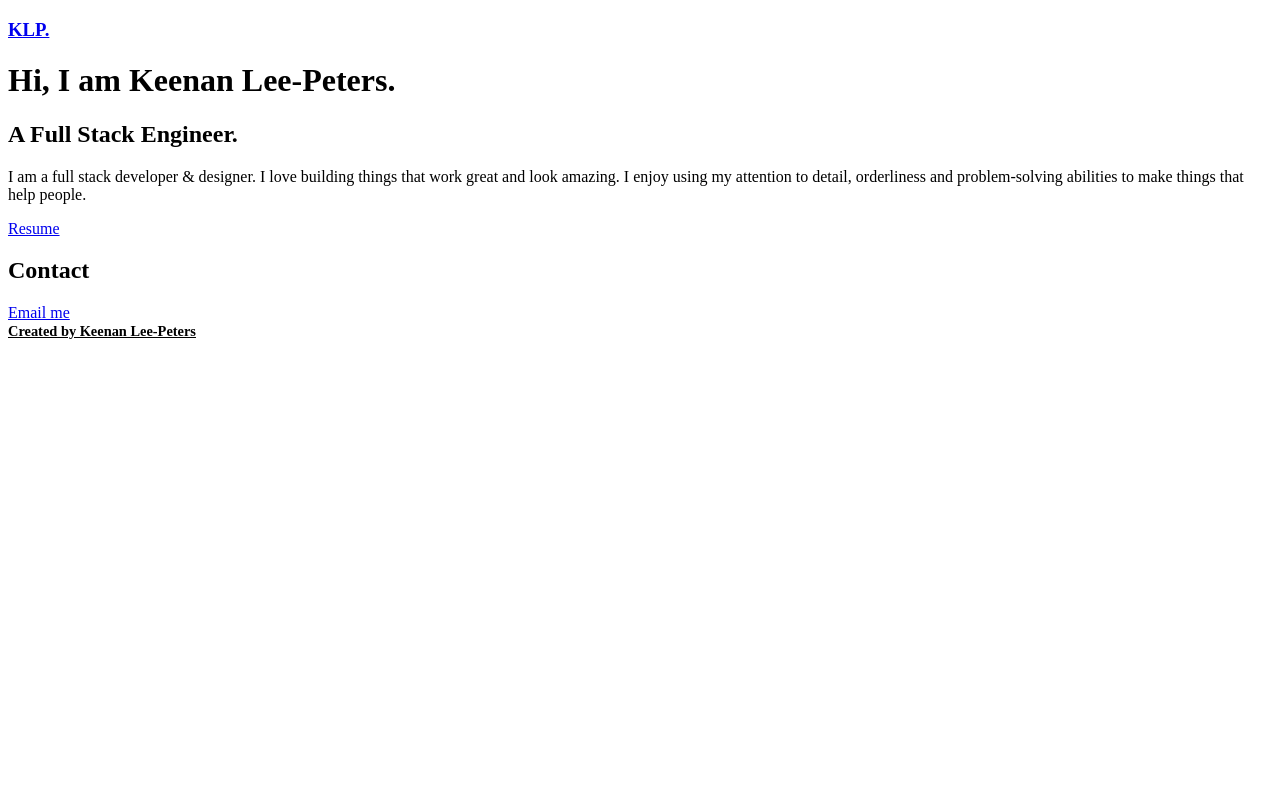
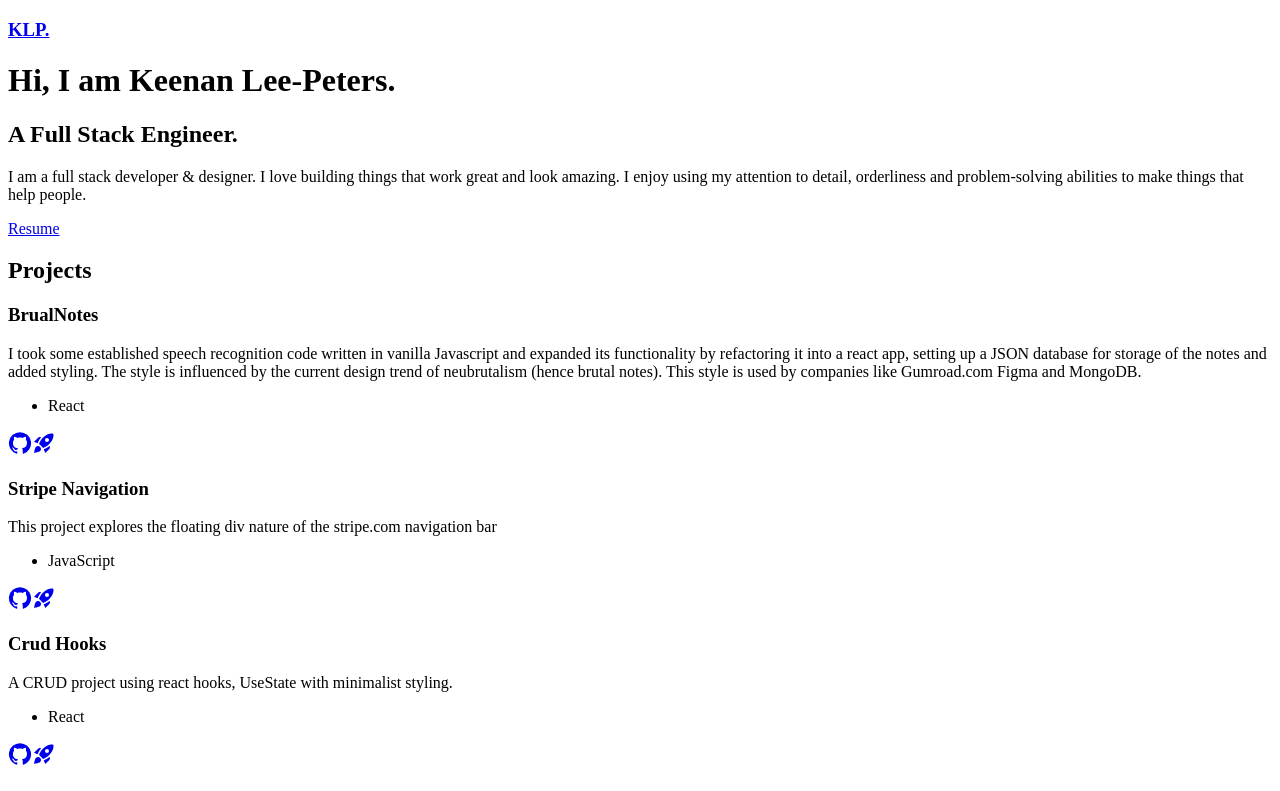
Before and after one commit to klp1130/portfolio2, a React (Create React App) app: page / in a window 1280 px wide. Shown: the top 791 px of the page. Built offline with nearby package versions, Linux system fonts and the light colour scheme.

Commit message:
projects added

```diff
--- a/src/App.js
+++ b/src/App.js
@@ -3,7 +3,8 @@ import Header from './components/Header/Header'
 import Footer from './components/Footer/Footer'
 import About from './components/About/About'
 import Contact from './components/Contact/Contact'
-//import ProjectContainer from './components/ProjectContainer/ProjectContainer'
+import Projects from './components/Projects/Projects'
+
 
 const App = () => {
 
@@ -12,6 +13,7 @@ const App = () => {
         <Header />
       <main>
         <About />
+        <Projects />
         <Contact />
       </main>
         <Footer />
--- a/src/components/ProjectContainer/ProjectContainer.js
+++ b/src/components/ProjectContainer/ProjectContainer.js
@@ -1,7 +1,6 @@
 import uniqid from 'uniqid'
 import GitHubIcon from '@mui/icons-material/GitHub'
-import LaunchIcon from '@mui/icons-material/Launch'
-
+import RocketLaunchIcon from '@mui/icons-material/RocketLaunch';
 const ProjectContainer = ({ project }) => (
     <div className='project'>
         <h3>{project.name}</h3>
@@ -25,7 +24,7 @@ const ProjectContainer = ({ project }) => (
 
         {project.livePreview && (
             <a href={project.livePreview}>
-            <LaunchIcon />
+            <RocketLaunchIcon />
         </a>
     )}
     </div>
--- /dev/null
+++ b/src/components/Projects/Projects.js
@@ -0,0 +1,22 @@
+import uniqid from 'uniqid'
+import { projects } from '../../portfolio'
+import ProjectContainer from '../ProjectContainer/ProjectContainer'
+
+const Projects = () => {
+    if (!projects.length) return null
+
+    return (
+        <section id='projects'>
+            <h2>Projects</h2>
+
+            <div>
+                {projects.map((project) => (
+                    <ProjectContainer key={uniqid()} project={project} />
+                ))}
+            </div>
+        </section>
+    )
+
+}
+
+export default Projects
--- a/src/portfolio.js
+++ b/src/portfolio.js
@@ -15,7 +15,7 @@ const about = {
     }
 }
 
-const project = [
+const projects = [
 
     {
         name: 'BrualNotes',
@@ -60,4 +60,4 @@ const contact = {
 
 }
 
-export { header, about, contact, project }
+export { header, about, contact, projects }
```
Also changed, not shown: src/components/Projects/Projects.css (added).
